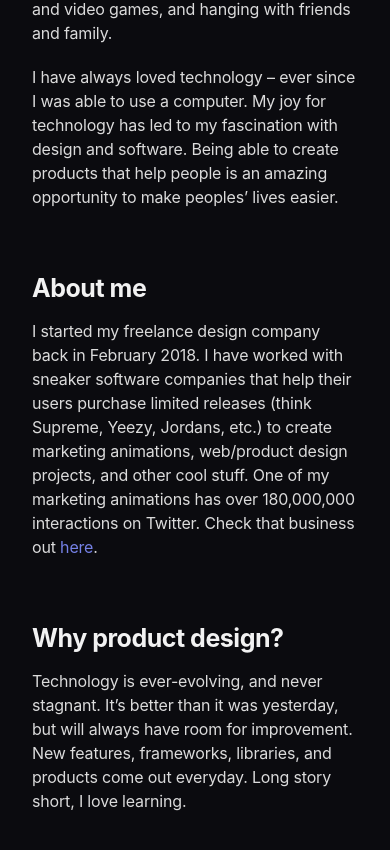
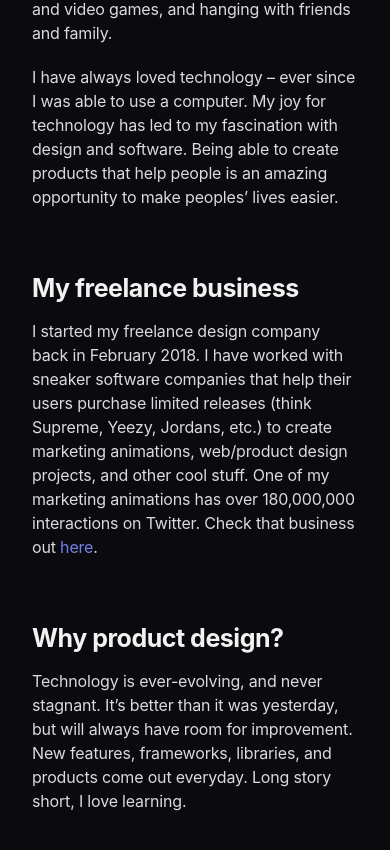
Before and after one commit to chrisleerod/React-Portfolio, a React (Create React App) app: page /about in a window 390 px wide. Shown: the part 1082-1932 px from the top of the page. Built offline with nearby package versions, Linux system fonts and the light colour scheme; the HTML template or start-up script is replaced by a standard one.

Commit message:
responsive about page

```diff
--- a/src/components/about/about.jsx
+++ b/src/components/about/about.jsx
@@ -114,7 +114,7 @@ const About = () => {
                         </Content>
                     </Row>
                     <Row>
-                        <SideTitle>My bio</SideTitle>
+                        <SideTitle>About me</SideTitle>
                         <Content>
                             <ParagraphTitle>
                                 About me
@@ -131,11 +131,10 @@ const About = () => {
                             <SideTitle>
                                 Freelance
                             </SideTitle>
-                            <p>February 2018 - Present</p>
                         </SideContainer>
                         <Content>
                             <ParagraphTitle>
-                                About me
+                                My freelance business
                             </ParagraphTitle>
                             <p>
                                 I started my freelance design company back in February 2018. I have worked with
--- a/src/components/about/index.style.jsx
+++ b/src/components/about/index.style.jsx
@@ -53,7 +53,6 @@ export const Row = styled(motion.div)`
     grid-template-columns: 1fr auto;
     margin-bottom: 64px;
     @media only screen and (max-width: 900px) {
-        grid-template-columns: 1fr;
     }
 `;
 
@@ -62,7 +61,6 @@ export const LastRow = styled(motion.div)`
     grid-template-columns: 1fr auto;
     margin-bottom: 128px;
     @media only screen and (max-width: 900px) {
-        grid-template-columns: 1fr;
     }
 `;
 
@@ -72,7 +70,6 @@ export const SideContainer = styled.div`
         margin-top: 8px;
     }
     @media only screen and (max-width: 900px) {
-        display: none;
     }
 `;
 
@@ -80,8 +77,12 @@ export const SideTitle = styled(motion.h5)`
     width: 100%;
     min-width: 378px;
     font-weight: 500;
-    margin-right: 64px;
+    padding-right: 64px;
     @media only screen and (max-width: 900px) {
+        min-width: 250px;
+        padding-right: 32px;
+    }
+    @media only screen and (max-width: 750px) {
         display: none;
     }
 `;
```
